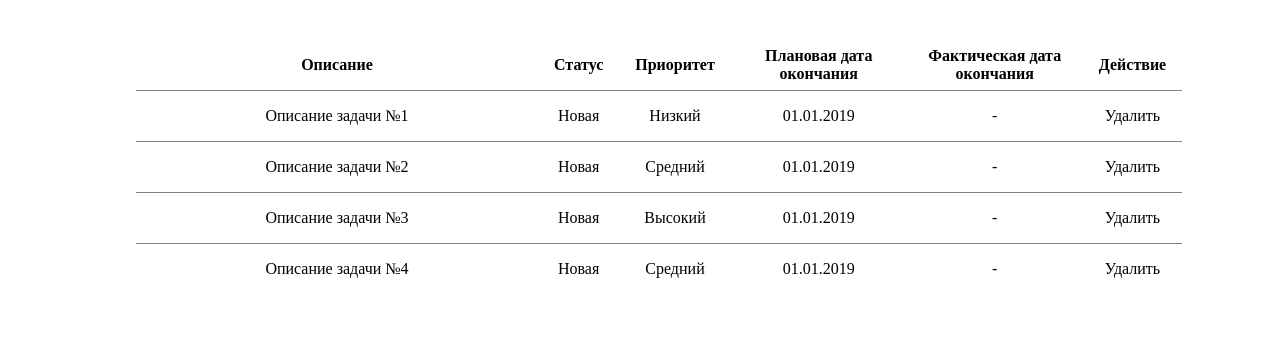
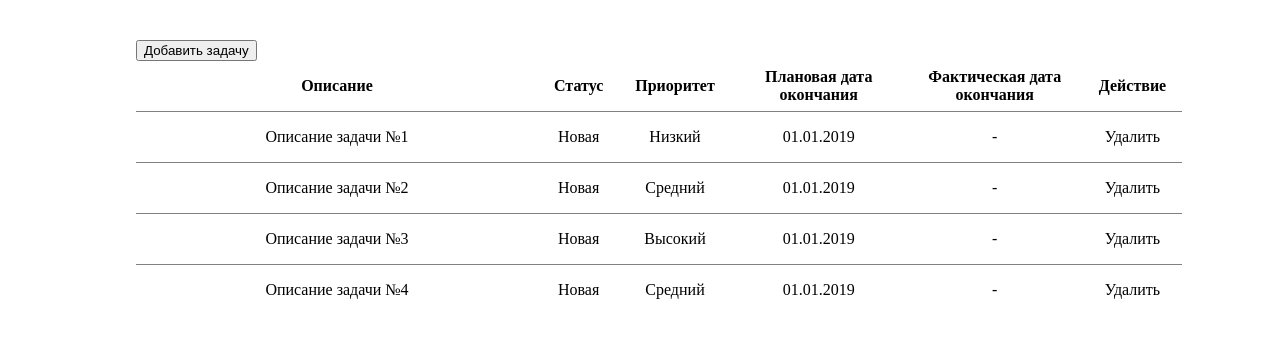
Before and after one commit to mikershov94/tasklist, a React app: page / in a window 1280 px wide. Shown: the top 338 px of the page. Built offline with nearby package versions, Linux system fonts and the light colour scheme.

Commit message:
Added button addTask

```diff
--- a/src/components/app/app.jsx
+++ b/src/components/app/app.jsx
@@ -1,5 +1,6 @@
 import React from 'react';
 import TaskList from '../task-list';
+import Panel from '../panel';
 
 import "./app.sass";
 
@@ -27,11 +28,16 @@ class App extends React.Component {
                 this.createTask("Описание задачи №4", "Средний"),
             ],
         };
+
+        this.handleAddTask = () => {
+            console.log('Hello world!')
+        };
     };
 
     render() {
         return(
             <div className="container">
+                <Panel handleAddTask={this.handleAddTask} />
                 <TaskList data={this.state.tasks} />
             </div>
         );
--- /dev/null
+++ b/src/components/panel/index.js
@@ -0,0 +1,2 @@
+import Panel from './panel';
+export default Panel;
--- /dev/null
+++ b/src/components/panel/panel.jsx
@@ -0,0 +1,11 @@
+import React from 'react';
+
+const Panel = ({handleAddTask}) => {
+    return(
+        <div className="panel">
+            <button className="panel__add-but" onClick={handleAddTask} >Добавить задачу</button>
+        </div>
+    );
+};
+
+export default Panel;
```
